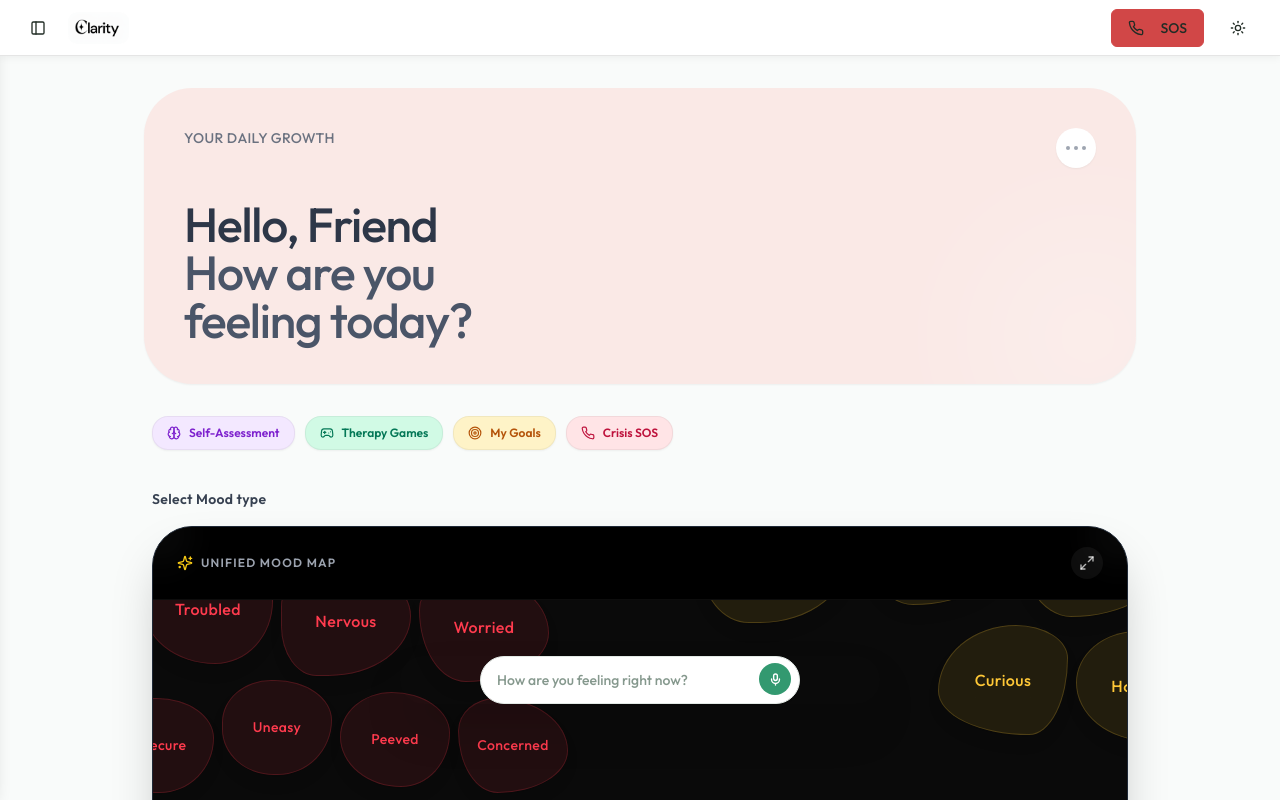
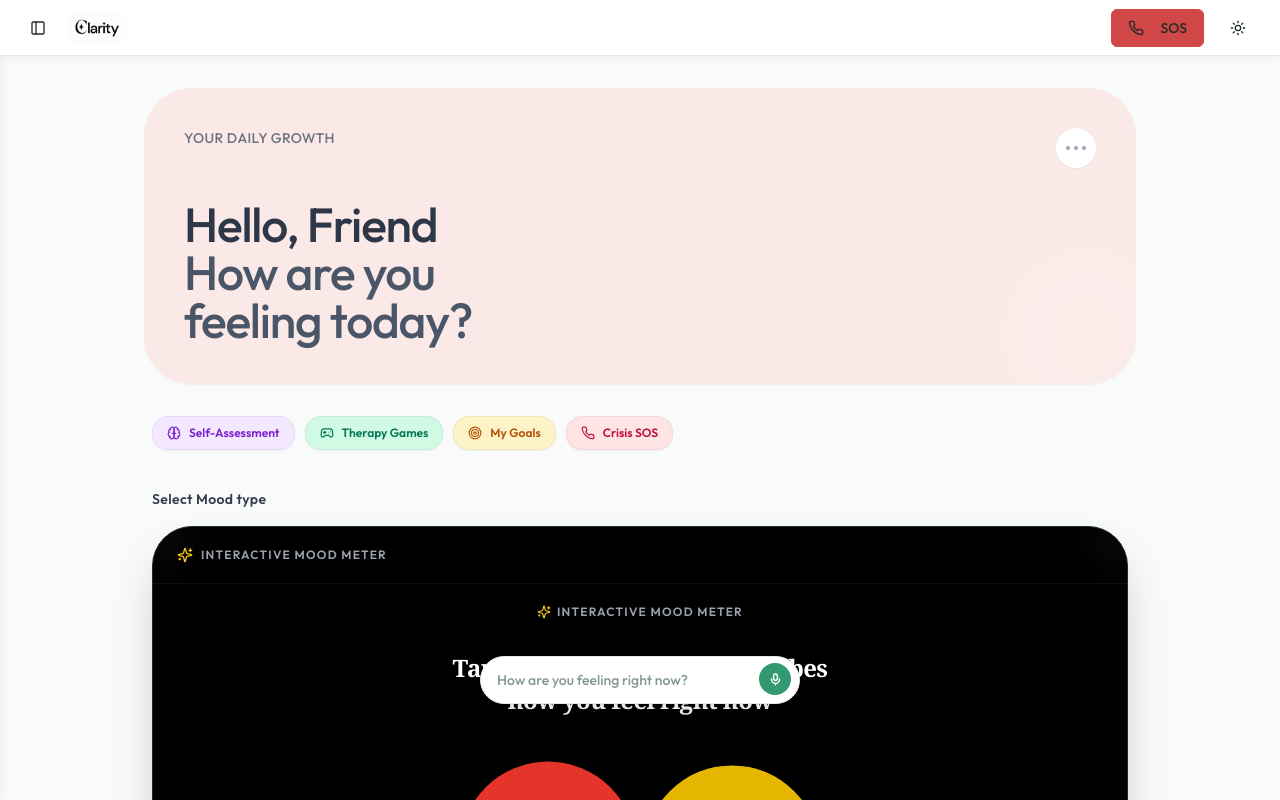
Before and after one commit to THE-DEDUCTER/Clarity, a Next.js app: page /dashboard in a window 1280 px wide. Built offline with nearby package versions, Linux system fonts and the light colour scheme.

Commit message:
style: Adjust spacing and container height for MoodTracker widget

```diff
--- a/src/components/mood-tracker.tsx
+++ b/src/components/mood-tracker.tsx
@@ -9,6 +9,7 @@ import { motion, AnimatePresence } from "framer-motion";
 import { Quadrant, MOOD_DATA } from "@/lib/mood-data";
 import { MoodGrid } from "./mood/MoodGrid";
 import { MoodConfirmSheet } from "./mood/MoodConfirmSheet";
+import { MoodQuadrantPicker } from "./mood/MoodQuadrantPicker";
 
 interface MoodTrackerProps {
   variant?: 'full' | 'compact' | 'inline';
@@ -17,6 +18,8 @@ interface MoodTrackerProps {
 }
 
 export function MoodTracker({ variant = 'full', onMoodLogged }: MoodTrackerProps) {
+  const [step, setStep] = useState<'quadrant' | 'grid'>('quadrant');
+  const [activeQuadrant, setActiveQuadrant] = useState<Quadrant | null>(null);
   const [selectedWordId, setSelectedWordId] = useState<string | null>(null);
   const [isFullscreen, setIsFullscreen] = useState(false);
 
@@ -52,9 +55,16 @@ export function MoodTracker({ variant = 'full', onMoodLogged }: MoodTrackerProps
         description: "Mood check-in recorded.",
       });
       setSelectedWordId(null);
+      setStep('quadrant');
+      setActiveQuadrant(null);
       setIsFullscreen(false);
     },
   });
+
+  const handleSelectQuadrant = (quadrant: Quadrant) => {
+    setActiveQuadrant(quadrant);
+    setStep('grid');
+  };
 
   const handleConfirmMood = () => {
     if (!selectedWord) return;
@@ -79,8 +89,16 @@ export function MoodTracker({ variant = 'full', onMoodLogged }: MoodTrackerProps
       <div className="flex items-center justify-between w-full px-6 py-5 z-20 bg-black/60 backdrop-blur-xl border-b border-white/5">
         <span className="text-xs uppercase tracking-widest text-gray-400 font-semibold flex items-center gap-2">
           <Sparkles className="w-4 h-4 text-yellow-400" />
-          Unified Mood Map
+          Interactive Mood Meter
         </span>
+        {step === 'grid' && (
+          <div className="flex items-center gap-2">
+            <button
+              onClick={() => { setStep('quadrant'); setActiveQuadrant(null); }}
+              className="text-xs font-semibold text-white/50 hover:text-white px-3 py-1.5 rounded-full bg-white/5"
+            >
+              Back to Menu
+            </button>
             <button
               onClick={() => setIsFullscreen(true)}
               className="flex items-center justify-center w-8 h-8 rounded-full bg-white/5 hover:bg-white/10 transition-colors"
@@ -89,18 +107,45 @@ export function MoodTracker({ variant = 'full', onMoodLogged }: MoodTrackerProps
               <Maximize2 className="w-4 h-4 text-white/70" />
             </button>
           </div>
+        )}
+      </div>
 
-      {/* Inline Map View */}
-      <div className="relative w-full h-[500px] bg-black">
+      {/* Main View Area */}
+      <div className="relative w-full h-[560px] bg-black">
+        <AnimatePresence mode="wait">
+          {step === 'quadrant' && (
+            <motion.div
+              key="menu"
+              initial={{ opacity: 0 }}
+              animate={{ opacity: 1 }}
+              exit={{ opacity: 0 }}
+              className="absolute inset-0 flex items-center justify-center py-8"
+            >
+              <MoodQuadrantPicker onSelect={handleSelectQuadrant} />
+            </motion.div>
+          )}
+
+          {step === 'grid' && activeQuadrant && (
+            <motion.div
+              key="map"
+              initial={{ opacity: 0 }}
+              animate={{ opacity: 1 }}
+              exit={{ opacity: 0 }}
+              className="absolute inset-0 w-full h-full"
+            >
               <MoodGrid
+                initialQuadrant={activeQuadrant}
                 selectedId={selectedWordId}
                 onSelect={setSelectedWordId}
               />
+            </motion.div>
+          )}
+        </AnimatePresence>
       </div>
 
       {/* Fullscreen Overlay */}
       <AnimatePresence>
-        {isFullscreen && (
+        {isFullscreen && activeQuadrant && (
           <motion.div
             key="fullscreen-map"
             initial={{ opacity: 0, y: 50, scale: 0.95 }}
@@ -110,6 +155,7 @@ export function MoodTracker({ variant = 'full', onMoodLogged }: MoodTrackerProps
             className="fixed inset-0 z-[9999] w-full h-full bg-black overflow-hidden flex flex-col"
           >
             <MoodGrid
+              initialQuadrant={activeQuadrant}
               selectedId={selectedWordId}
               onSelect={setSelectedWordId}
               onBack={() => setIsFullscreen(false)}
--- a/src/components/mood/MoodGrid.tsx
+++ b/src/components/mood/MoodGrid.tsx
@@ -41,9 +41,9 @@ export function MoodGrid({ initialQuadrant = null, selectedId, onSelect, onBack
   };
 
   const getPebbleOffset = (index: number) => {
-    if (index % 3 === 0) return 10;
-    if (index % 3 === 1) return -8;
-    return 4;
+    if (index % 3 === 0) return 6;
+    if (index % 3 === 1) return -4;
+    return 2;
   };
 
   // Calculate the required translation to center the selected quadrant
@@ -110,19 +110,22 @@ export function MoodGrid({ initialQuadrant = null, selectedId, onSelect, onBack
           {QUADRANTS.map((quadrant, qIndex) => {
             const quadMoods = getMoodsForQuadrant(quadrant.key);
 
-            // Alignment based on quadrant position to make them pack towards the center
+            // Alignment based on quadrant position to pull them tightly towards the exact center crosshair
             const isLeft = qIndex === 0 || qIndex === 2;
             const isTop = qIndex === 0 || qIndex === 1;
+
+            const alignY = isTop ? "content-end pb-1" : "content-start pt-1";
+            const alignX = isLeft ? "justify-end pr-1" : "justify-start pl-1";
 
             return (
               <div
                 key={quadrant.key}
                 className={cn(
-                  "flex flex-wrap content-center p-8 w-[900px] h-[900px]",
-                  isLeft ? "justify-end" : "justify-start",
+                  "flex flex-wrap w-[900px] h-[900px]",
+                  alignY, alignX
                 )}
               >
-                <div className="flex flex-wrap gap-2 justify-center max-w-[800px]">
+                <div className="flex flex-wrap gap-1.5 justify-center max-w-[650px]">
                   {quadMoods.map((word, i) => (
                     <div
                       key={word.id}
```
Lines whose indentation alone changed are shown as unchanged.
